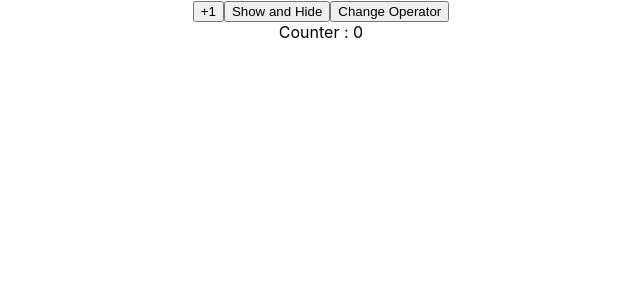
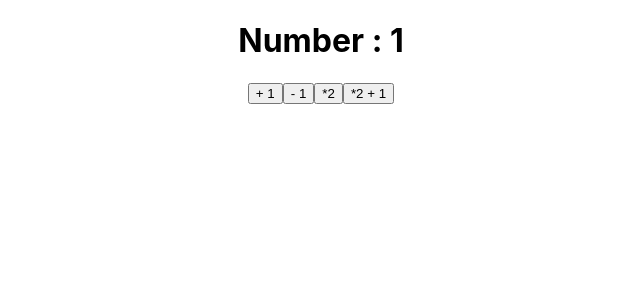
Before and after one commit to zzzwahoon/React_fromBasic, a React (Create React App) app in the folder CreateReactApp/my-app/: page / in a window 1280 px wide. Shown: the top 300 px of the page, without its empty margins (319-959 px from the left). Built offline with nearby package versions, Linux system fonts and the light colour scheme.

Commit message:
state - 7. 비동기로 이루어지는 setState

```diff
--- a/CreateReactApp/my-app/src/App.js
+++ b/CreateReactApp/my-app/src/App.js
@@ -1,11 +1,12 @@
 import './App.css';
-import Counter from './components/Counter';
+// import Counter from './components/Counter';
+import Counter2 from './components/Counter2';
 
 
 function App() {
   return (
-    <div class="App">
-      <Counter />
+    <div className="App">
+      <Counter2 />
     </div>
   )
 }
--- /dev/null
+++ b/CreateReactApp/my-app/src/components/Counter2.js
@@ -0,0 +1,25 @@
+import React, { useState } from "react";
+
+export default function App() {
+  const [number, setNumber] = useState(1);
+
+  const add = () => setNumber((number) => number + 1);
+  const subtract = () => setNumber((number) => number - 1);
+  const multiplyBy2 = () => setNumber((number) => number * 2);
+  const multiplyBy2AndAddBy1 = () => {
+    multiplyBy2();
+    add();
+  };
+
+  return (
+    <div>
+      <h1>Number : {number}</h1>
+      <div>
+        <button onClick={add}>+ 1</button>
+        <button onClick={subtract}>- 1</button>
+        <button onClick={multiplyBy2}>*2</button>
+        <button onClick={multiplyBy2AndAddBy1}>*2 + 1</button>
+      </div>
+    </div>
+  );
+}
--- a/CreateReactApp/my-app/src/index.js
+++ b/CreateReactApp/my-app/src/index.js
@@ -6,9 +6,9 @@
 
 const root = ReactDOM.createRoot(document.getElementById('root'));
 root.render(
-  <React.StrictMode>
+  // <React.StrictMode>
     <App />
-  </React.StrictMode>
+  // </React.StrictMode>
 );
 
 // If you want to start measuring performance in your app, pass a function
```
